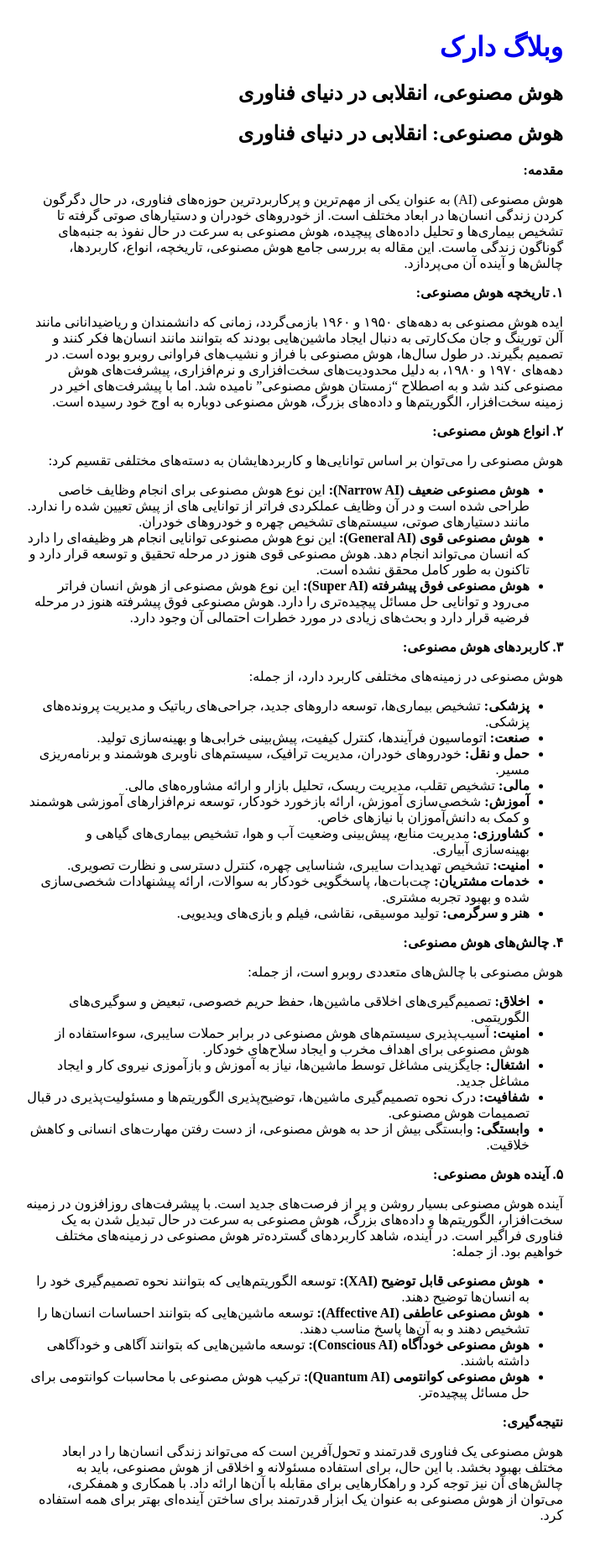
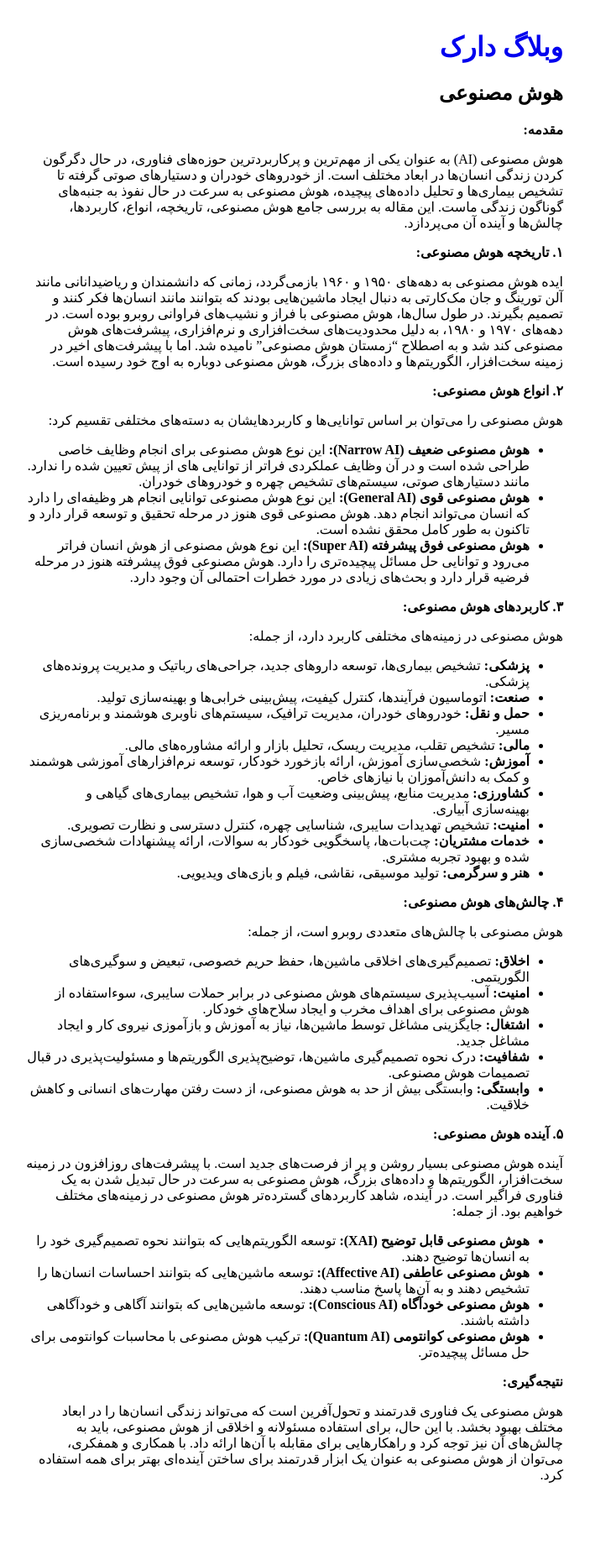
Before and after one commit to darkblog/darkblog.github.io, a Jekyll site: the page built from _posts/2025-2-1-7.md, in a window 1280 px wide. Shown: the whole page at 84% size, without its empty margins (289-992 px from the left). Built offline with Jekyll 4.4.1, drawn with Linux system fonts in a browser that asks for light colours; our own code applies the rules of GitHub Pages for plain Markdown files; after the commit the page ends 1798 px from its top, so only the background shows below that.

Commit message:
Update 2025-2-1-7.md

```diff
--- a/_posts/2025-2-1-7.md
+++ b/_posts/2025-2-1-7.md
@@ -1,9 +1,9 @@
 ---
 layout: post
-title: هوش مصنوعی، انقلابی در دنیای فناوری
+title: هوش مصنوعی: انقلابی در دنیای فناوری
 ---
 
-## هوش مصنوعی: انقلابی در دنیای فناوری
+## هوش مصنوعی
 
 **مقدمه:**
 
```
